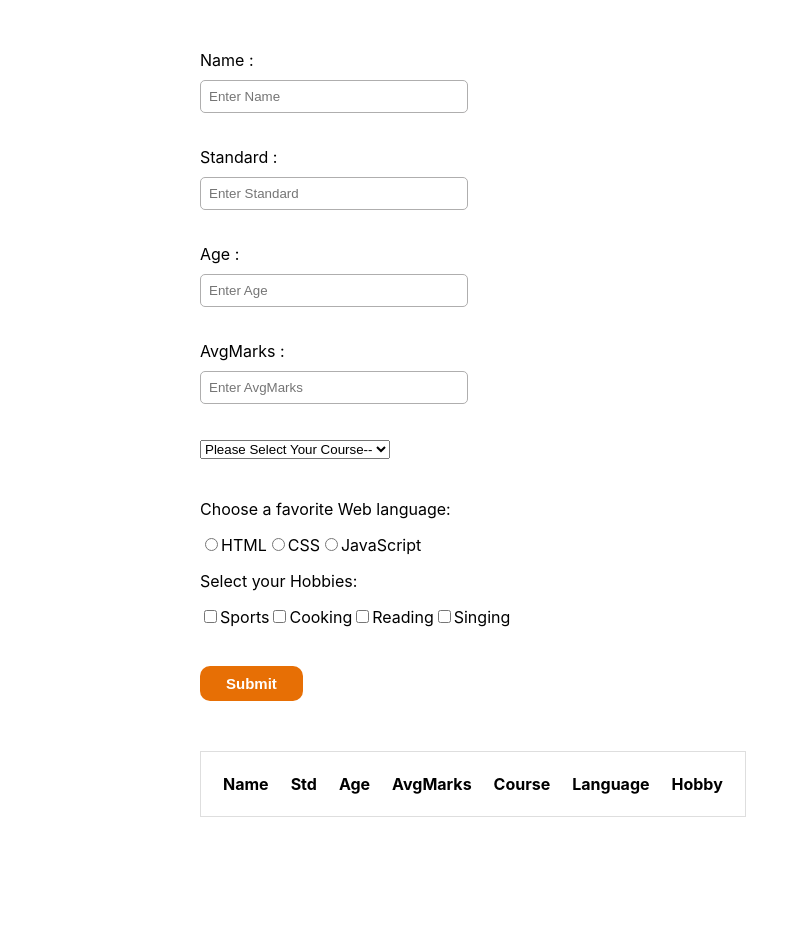
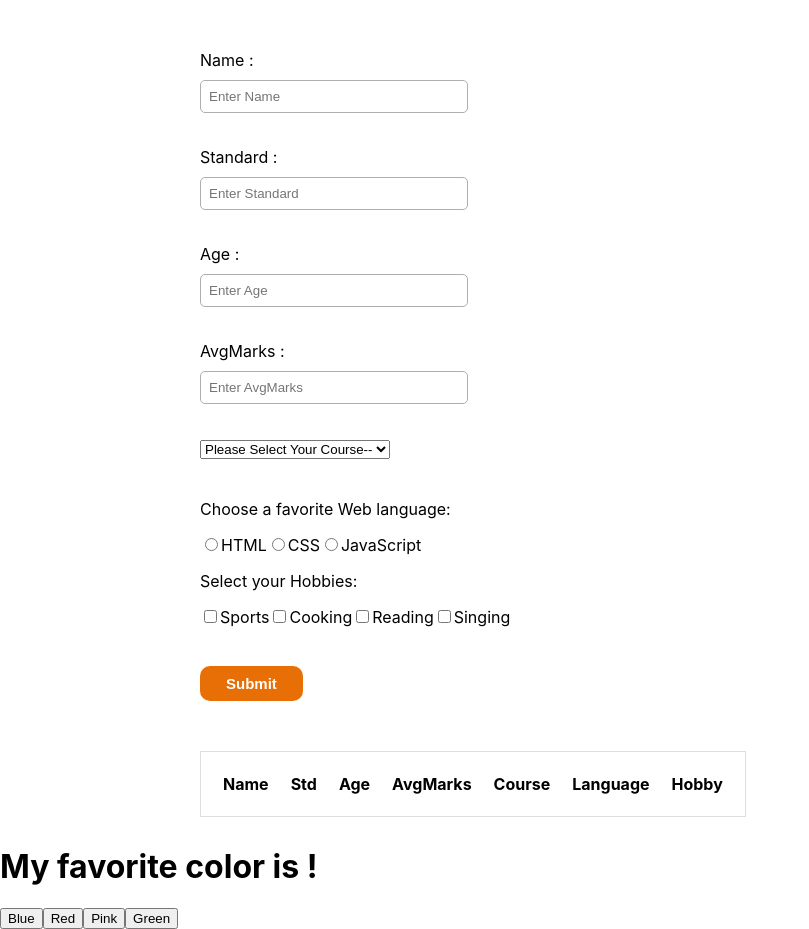
Before and after one commit to Himja-jnext/ReactDemo, a React (Create React App) app in the folder my-app/: page / in a window 1280 px wide. Shown: the whole page, without its empty margins (0-809 px from the left). Before the commit the page ends 847 px from the top, so only its background shows below. Built offline with nearby package versions, Linux system fonts and the light colour scheme.

Commit message:
Examples on react

```diff
--- a/my-app/src/App.js
+++ b/my-app/src/App.js
@@ -6,6 +6,7 @@ import TableComponent from "./MyComponents/TableComponent";
 // import Clock from "./MyComponents/Clock";
 // import Counter from "./MyComponents/Counter";
 // import Tutorial from "./MyComponents/Tutorial";
+import FavoriteColor from "./MyComponents/Tutorial";
 
 function App() {
   return (
@@ -16,6 +17,7 @@ function App() {
       {/* <App /> */}
       {/* <Clock /> */}
       {/* <Counter /> */}
+      <FavoriteColor />
     </>
   );
 }
--- a/my-app/src/MyComponents/FormComponent.js
+++ b/my-app/src/MyComponents/FormComponent.js
@@ -75,16 +75,16 @@ export default class Form extends React.Component {
 
     // Radiobutton validation
 
-    if (fields["radiobutton"] == "defined") {
-      formIsvalid = true;
-    }
+    // if (fields["radiobutton"] == "off") {
+    //   formIsvalid = false;
+    // }
 
     // Checkbox validation
 
-    // if (!fields["course"]) {
-    //   formIsvalid = false;
-    //   error["course"] = "*This is required.";
-    // }
+    if (fields["hobby"] !== "") {
+      formIsvalid = false;
+      error["hobby"] = "*This is required.";
+    }
 
     this.setState({ error: error });
     return formIsvalid;
@@ -92,7 +92,6 @@ export default class Form extends React.Component {
 
   formSubmit(e) {
     e.preventDefault();
-
     if (this.handleValidation()) {
       alert("Form submitted");
     } else {
@@ -194,10 +193,12 @@ export default class Form extends React.Component {
               {this.state.error["AvgMarks"]}
             </p>
           </div>
+
           <div className="datablock">
             <select
               id="course"
               name="course"
+              value="myCourse"
               onChange={
                 ((e) => this.props.handleInputChange(e),
                 this.handleChange.bind(this, "course"))
@@ -250,13 +251,33 @@ export default class Form extends React.Component {
           </div>
           <div className="datablock">
             <p name="hobby">Select your Hobbies: </p>
-            <input type="checkbox" Name="Sport" id="Sport" />
+            <input
+              type="checkbox"
+              Name="Sports"
+              id="Sports"
+              onChange={this.handleChange.bind(this, "Sports")}
+            />
             <lable htmlFor="Sport">Sports</lable>
-            <input type="checkbox" Name="Cooking" id="Cooking" />
+            <input
+              type="checkbox"
+              Name="Cooking"
+              id="Cooking"
+              onChange={this.handleChange.bind(this, "Cooking")}
+            />
             <lable htmlFor="Cooking">Cooking</lable>
-            <input type="checkbox" Name="Reading" id="Reading" />
+            <input
+              type="checkbox"
+              Name="Reading"
+              id="Reading"
+              onChange={this.handleChange.bind(this, "Reading")}
+            />
             <lable htmlFor="Reading">Reading</lable>
-            <input type="checkbox" Name="Singing" id="Singing" />
+            <input
+              type="checkbox"
+              Name="Singing"
+              id="Singing"
+              onChange={this.handleChange.bind(this, "Singing")}
+            />
             <lable htmlFor="Singing">Singing</lable>
             <p style={{ color: "rgb(231, 111, 5)" }}>
               {this.state.error["hobby"]}
--- /dev/null
+++ b/my-app/src/MyComponents/Tutorial.js
@@ -0,0 +1,25 @@
+import React, { useState } from "react";
+import ReactDOM from "react-dom";
+
+export default function FavoriteColor() {
+  const [color, setColor] = useState("");
+
+  return (
+    <>
+      <h1>My favorite color is {color}!</h1>
+      <button type="button" onClick={() => setColor("blue")}>
+        Blue
+      </button>
+      <button type="button" onClick={() => setColor("red")}>
+        Red
+      </button>
+      <button type="button" onClick={() => setColor("pink")}>
+        Pink
+      </button>
+      <button type="button" onClick={() => setColor("green")}>
+        Green
+      </button>
+    </>
+  );
+}
+ReactDOM.render(<FavoriteColor />, document.getElementById("root"));
```
